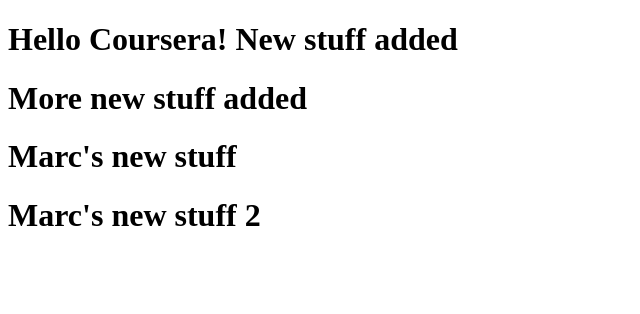
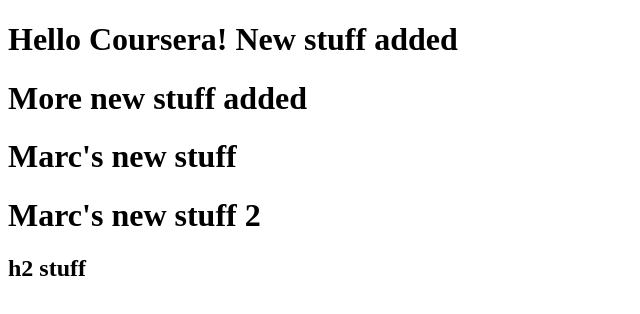
Before and after one commit to jemla61/coursera-angularjs, a plain HTML site: page index.html in a window 1280 px wide. Shown: the whole page, without its empty margins (0-640 px from the left). Drawn offline with Linux system fonts and the light colour scheme.

Commit message:
next commit.

```diff
--- a/index.html
+++ b/index.html
@@ -9,5 +9,6 @@
     <h1> More new stuff added </h1>
     <h1> Marc's new stuff</h1>
     <h1> Marc's new stuff 2</h1>
+    <h2> h2 stuff</h2>
   </body>
 </html>
```
